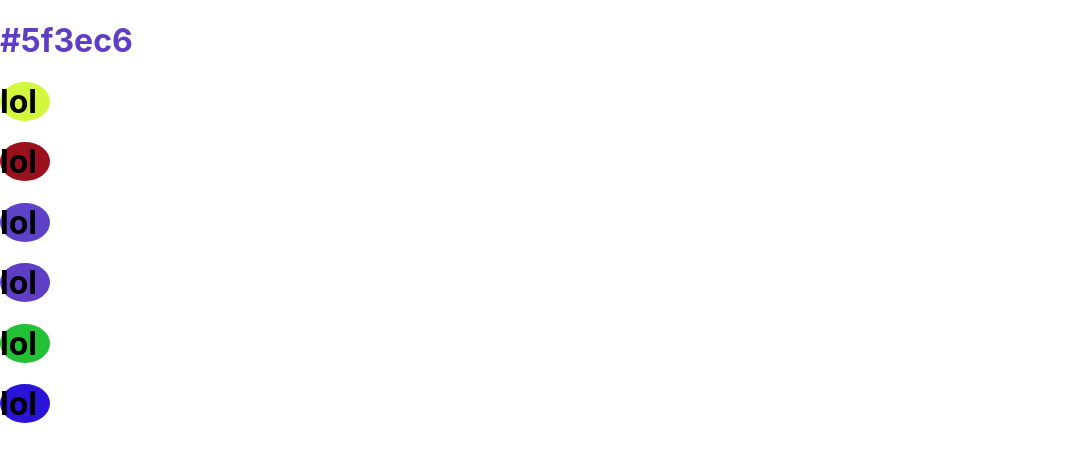
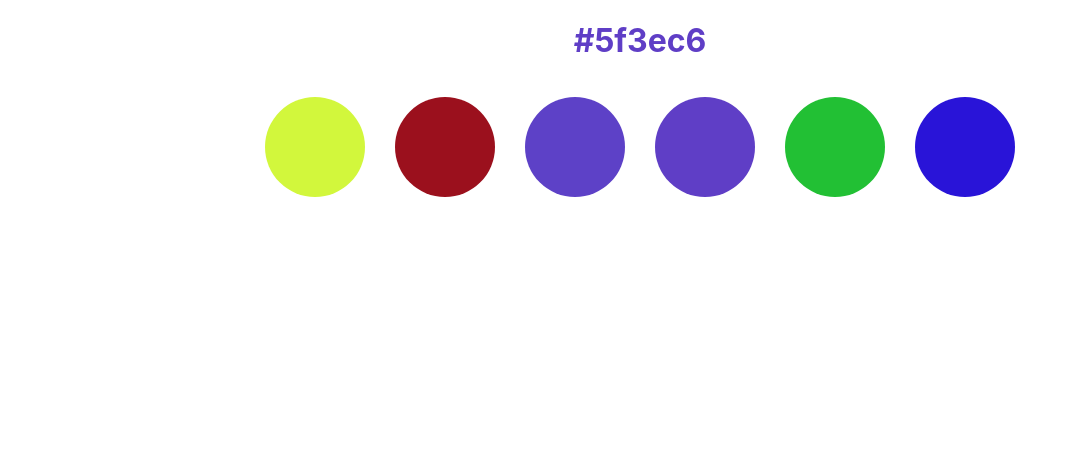
Before and after one commit to lukehampton6/hexiguessimal, a React (Create React App) app: page / in a window 1280 px wide. Shown: the top 462 px of the page, without its empty margins (0-1078 px from the left). Built offline with nearby package versions, Linux system fonts and the light colour scheme.

Commit message:
colors centered

```diff
--- a/src/components/RandomColor.js
+++ b/src/components/RandomColor.js
@@ -25,21 +25,26 @@ function RandomColor() {
     colorArray.push(correctColor);
     const shuffledColors = colorArray.sort(() => Math.random() - 0.5);
 
-    const log = function(key) {
-        if (key === correctColor) {
+    //check hex for clicked choice
+    const click = function(playerGuess) {
+        if (playerGuess === correctColor) {
             console.log('correct!')
+        } else if (playerGuess !== correctColor) {
+            console.log('wrong...')
         }
     }
 
     return (
         <div>
-            <h1 style={{color: correctColor}}>{correctColor}</h1>
+            <h1 className="hexcode" style={{color: correctColor}}>{correctColor}</h1>
             <div>
+                <ul className="colorList">
             {shuffledColors.map((mappedColor) => {
                 return (
-                    <h1 key={mappedColor} onClick={() => log(mappedColor)} className="colorDiv" style={{backgroundColor: mappedColor}}>lol</h1>
+                    <li key={mappedColor} className="colorDiv" onClick={() => click(mappedColor)}  style={{backgroundColor: mappedColor}}></li>
                 )
             })}
+            </ul>
             </div>
         </div>
     )
--- a/src/index.css
+++ b/src/index.css
@@ -12,7 +12,22 @@ code {
     monospace;
 }
 
+.hexcode {
+  text-align: center;
+}
+
+.colorList {
+  display: flex;
+  flex-wrap: wrap;
+  flex-direction: row;
+  justify-content: center;
+  padding: 0;
+}
+
 .colorDiv {
-  width: 50px;
+  width: 100px;
+  height: 100px;
   border-radius: 50%;
+  list-style: none;
+  margin: 15px;
 }
```
